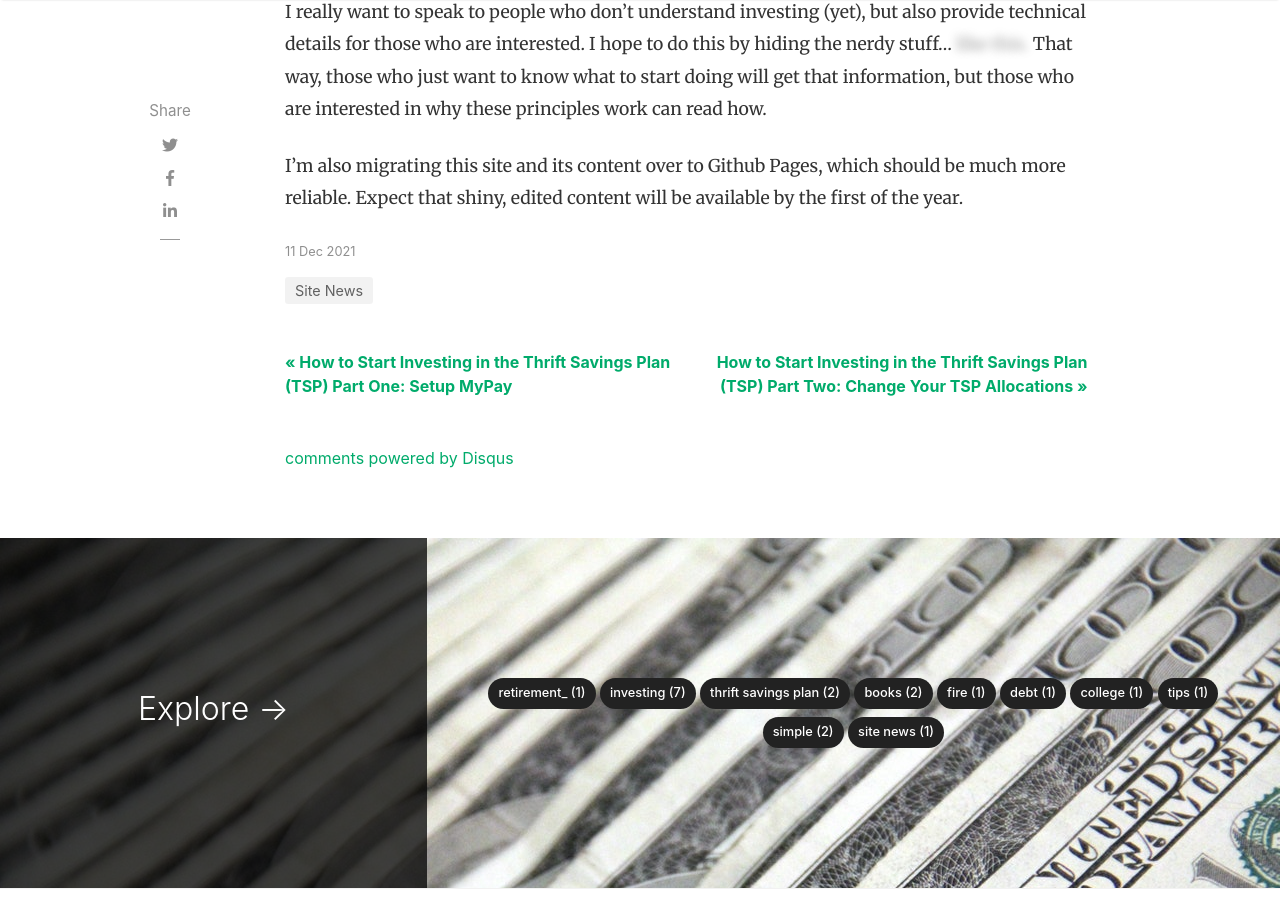
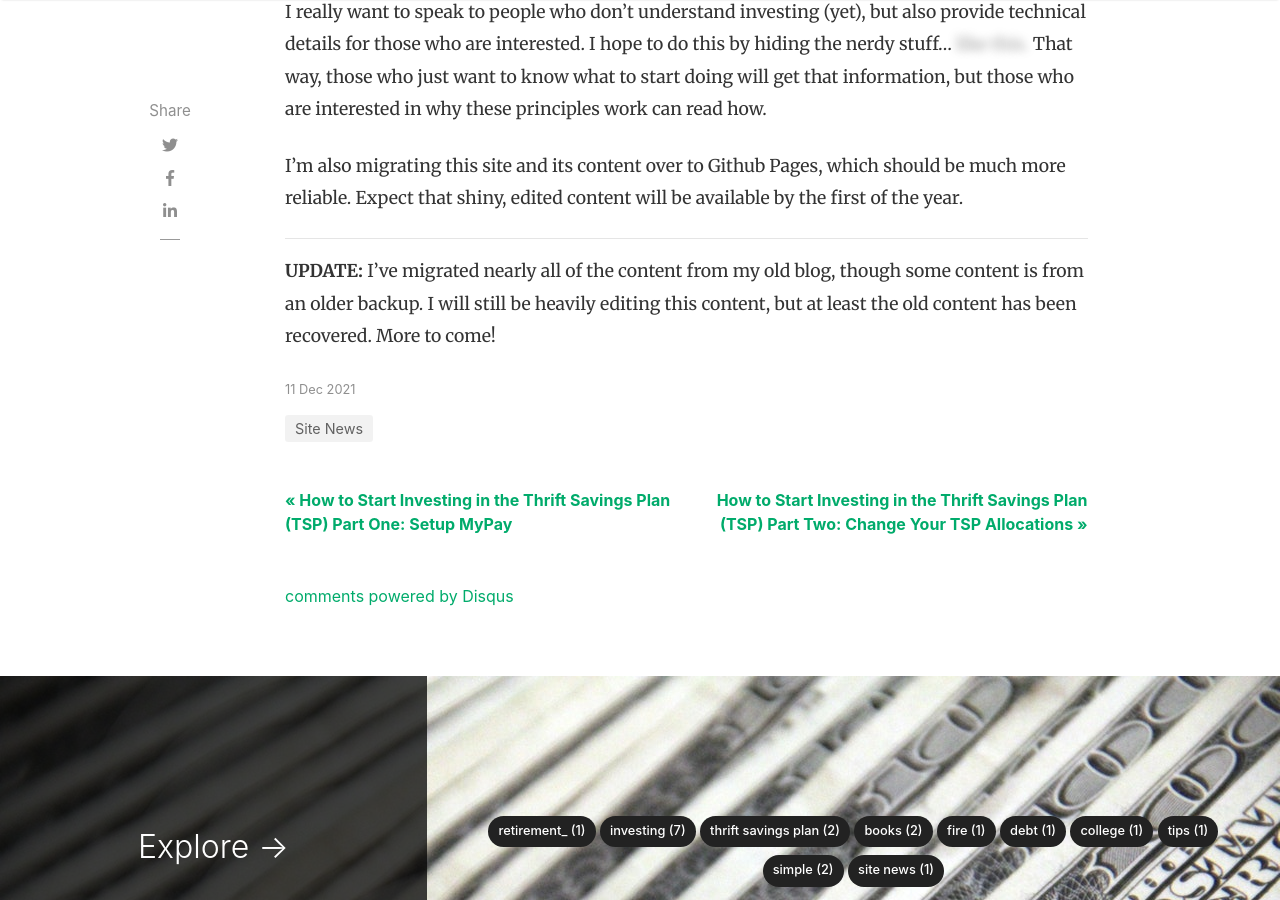
Before and after one commit to militaryinvestor/militaryinvestor.github.io, a Jekyll site: the page built from _posts/2021-12-11-New-Beginnings.md, in a window 1280 px wide and 900 px high, scrolled down 693 px. Built offline with Jekyll 4.4.1, drawn with Linux system fonts in a browser that asks for light colours; nearby versions of some CDN libraries; comment, search, counter and statistics services are not loaded.

Commit message:
Update 2021-12-11-New-Beginnings.md

```diff
--- a/_posts/2021-12-11-New-Beginnings.md
+++ b/_posts/2021-12-11-New-Beginnings.md
@@ -13,3 +13,7 @@ My original Wordpress-based website imploded. However, this outage has given me
 I really want to speak to people who don't understand investing (yet), but also provide technical details for those who are interested.  I hope to do this by hiding the nerdy stuff... <span class="spoiler">like this.</span>  That way, those who just want to know what to start doing will get that information, but those who are interested in why these principles work can read how.
 
 I'm also migrating this site and its content over to Github Pages, which should be much more reliable. Expect that shiny, edited content will be available by the first of the year.
+
+-------
+
+**UPDATE:** I've migrated nearly all of the content from my old blog, though some content is from an older backup.  I will still be heavily editing this content, but at least the old content has been recovered.  More to come!
```
